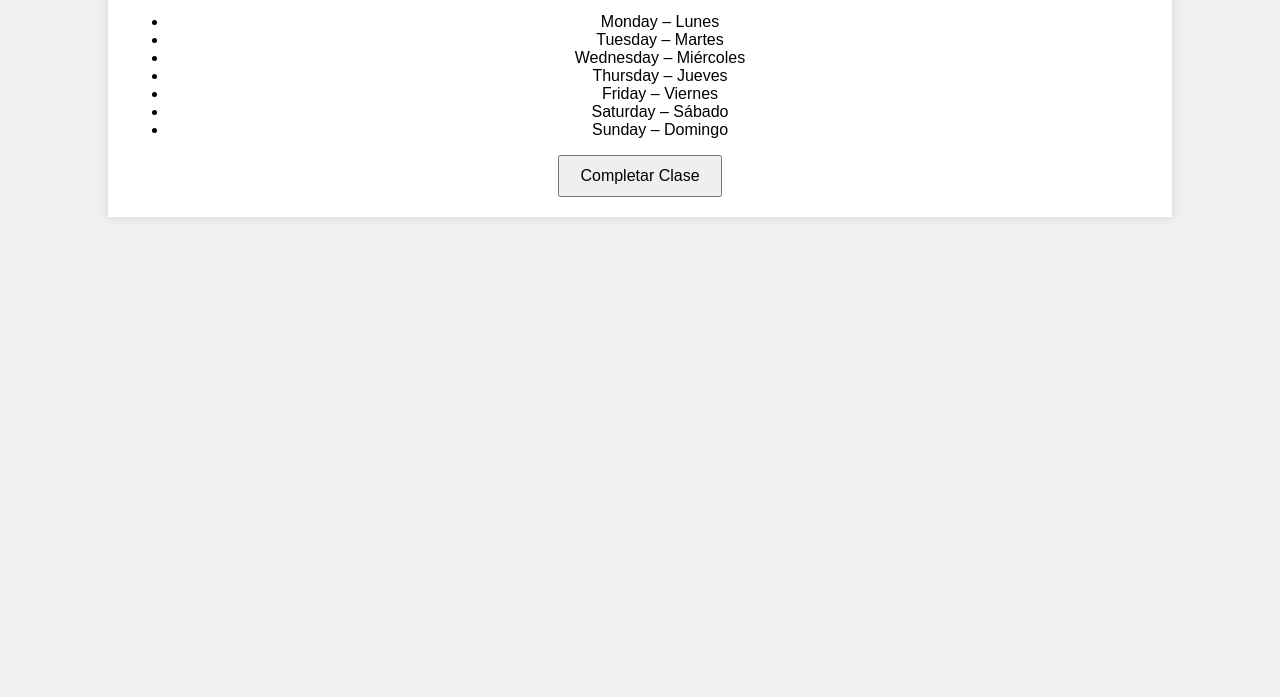
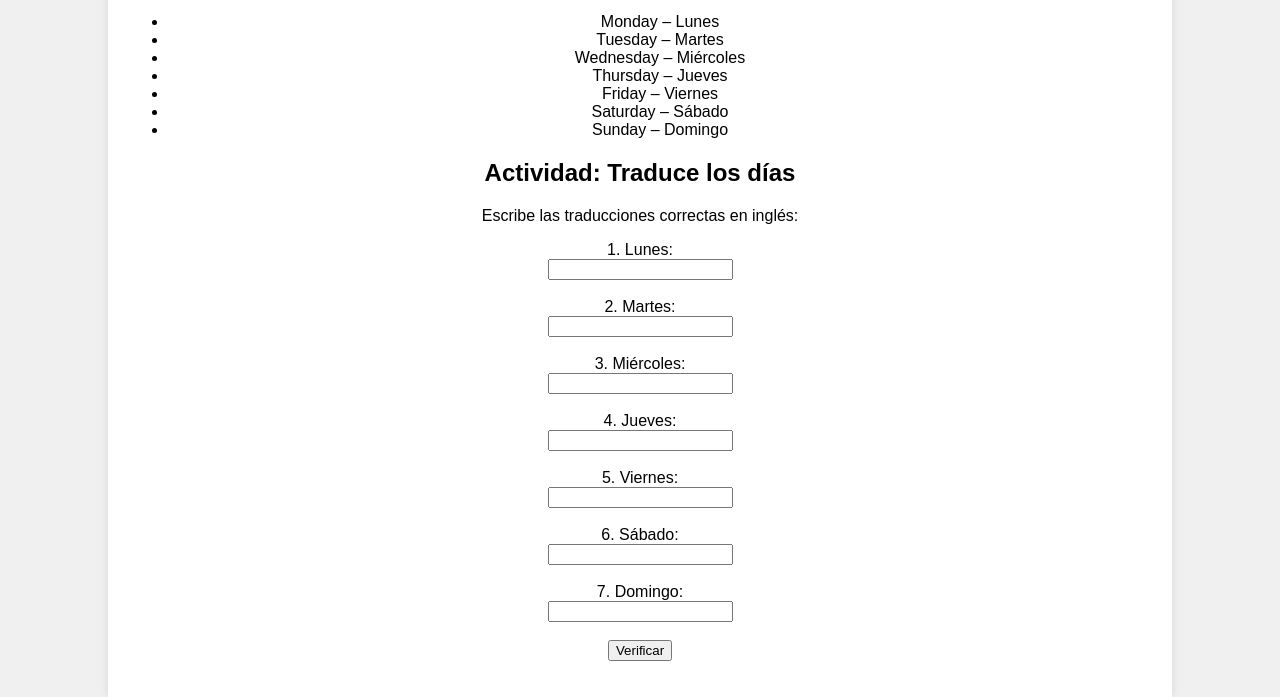
Before and after one commit to Santi9804/Plataforma-Clases-de-Ingles, a plain HTML site: page class5.html in a window 1280 px wide. Shown: the part 171-868 px from the top of the page. Before the commit the page ends 800 px from the top, so only its background shows below. Drawn offline with Linux system fonts and the light colour scheme.

Commit message:
Update class5.html

```diff
--- a/class5.html
+++ b/class5.html
@@ -19,8 +19,50 @@
             <li>Saturday – Sábado</li>
             <li>Sunday – Domingo</li>
         </ul>
-        <button onclick="completeClass(5)">Completar Clase</button>
+
+        <h2>Actividad: Traduce los días</h2>
+        <p>Escribe las traducciones correctas en inglés:</p>
+
+        <form id="activity5">
+            <label for="q1">1. Lunes:</label><br>
+            <input type="text" id="q1" name="q1"><br><br>
+            <label for="q2">2. Martes:</label><br>
+            <input type="text" id="q2" name="q2"><br><br>
+            <label for="q3">3. Miércoles:</label><br>
+            <input type="text" id="q3" name="q3"><br><br>
+            <label for="q4">4. Jueves:</label><br>
+            <input type="text" id="q4" name="q4"><br><br>
+            <label for="q5">5. Viernes:</label><br>
+            <input type="text" id="q5" name="q5"><br><br>
+            <label for="q6">6. Sábado:</label><br>
+            <input type="text" id="q6" name="q6"><br><br>
+            <label for="q7">7. Domingo:</label><br>
+            <input type="text" id="q7" name="q7"><br><br>
+            <input type="button" value="Verificar" onclick="validateActivity5()">
+        </form>
+
+        <p id="feedback"></p>
+
+        <button id="nextBtn" style="display:none;" onclick="completeClass(5)">Avanzar a la Siguiente Clase</button>
     </div>
-    <script src="script.js"></script>
+
+    <script>
+        function validateActivity5() {
+            const q1 = document.getElementById("q1").value.toLowerCase();
+            const q2 = document.getElementById("q2").value.toLowerCase();
+            const q3 = document.getElementById("q3").value.toLowerCase();
+            const q4 = document.getElementById("q4").value.toLowerCase();
+            const q5 = document.getElementById("q5").value.toLowerCase();
+            const q6 = document.getElementById("q6").value.toLowerCase();
+            const q7 = document.getElementById("q7").value.toLowerCase();
+
+            if (q1 === "monday" && q2 === "tuesday" && q3 === "wednesday" && q4 === "thursday" && q5 === "friday" && q6 === "saturday" && q7 === "sunday") {
+                document.getElementById("feedback").innerText = "¡Correcto! Puedes avanzar a la siguiente clase.";
+                document.getElementById("nextBtn").style.display = "inline";
+            } else {
+                document.getElementById("feedback").innerText = "Algunas respuestas son incorrectas. Intenta de nuevo.";
+            }
+        }
+    </script>
 </body>
 </html>
```
